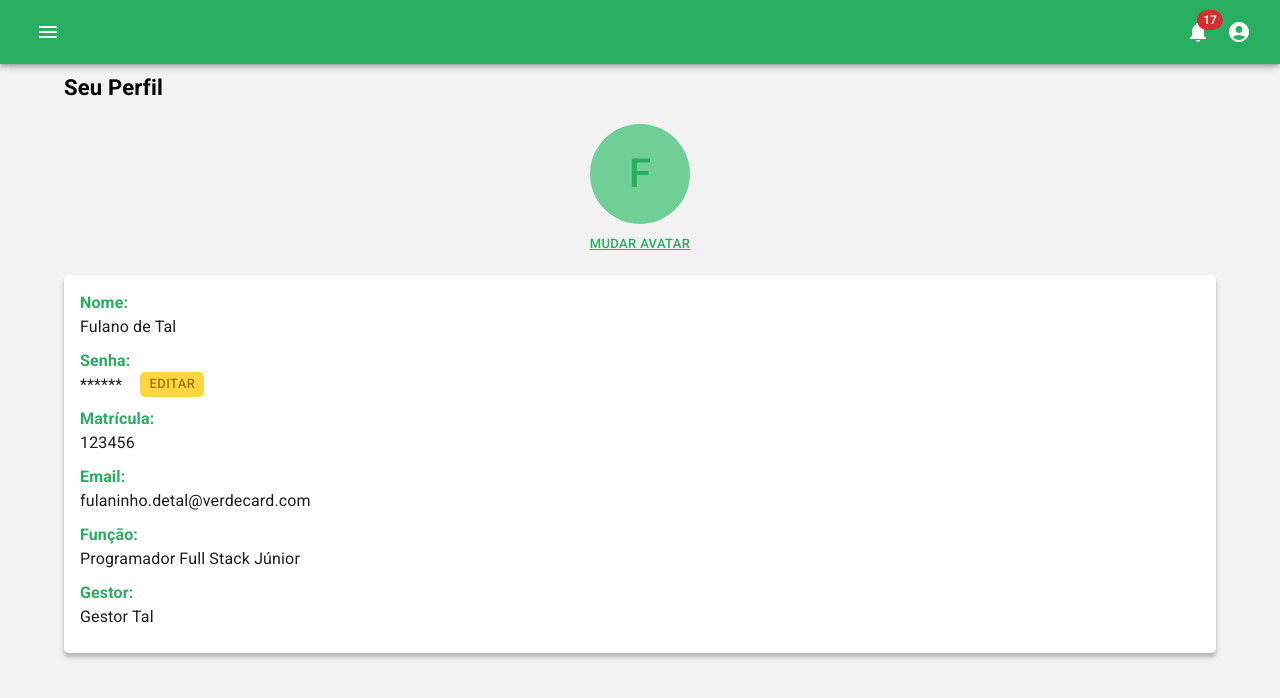
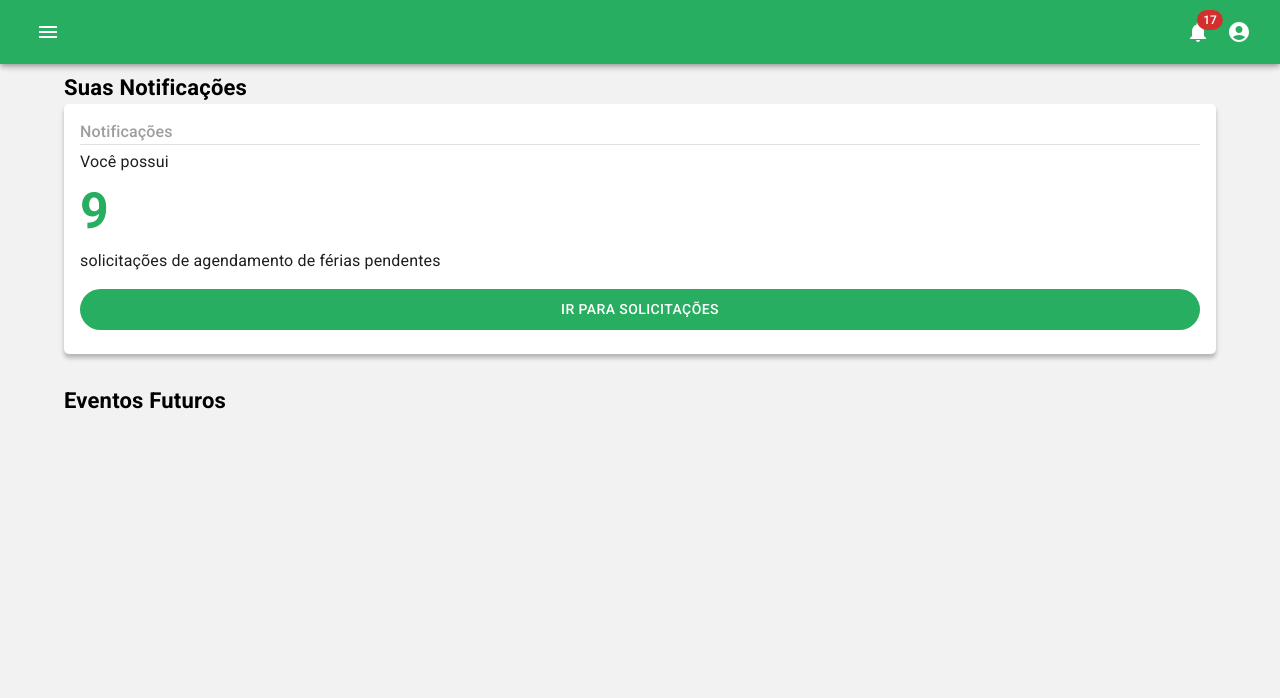
Before and after one commit to GuiSilveira/Frontend-QueroFerias, a React (Vite) app: page / in a window 1280 px wide. Shown: the top 698 px of the page. Built offline with nearby package versions, Linux system fonts and the light colour scheme.

Commit message:
Começando dashboard de gestor

```diff
--- a/src/App.tsx
+++ b/src/App.tsx
@@ -5,6 +5,7 @@ import { LocalizationProvider } from '@mui/x-date-pickers'
 import { AdapterDayjs } from '@mui/x-date-pickers/AdapterDayjs'
 import FuncionarioSolicitacoes from './pages/Funcionario/FuncionarioSolicitacoes'
 import Profile from './pages/Profile'
+import GestorDashboard from './pages/Gestor/GestorDashboard'
 
 function App() {
     return (
@@ -14,7 +15,8 @@ function App() {
         //     <FuncionarioSolicitarFerias />
         // </LocalizationProvider>
         // <FuncionarioSolicitacoes />
-        <Profile />
+        // <Profile />
+        <GestorDashboard />
     )
 }
 
--- a/src/components/DefaultButton/index.tsx
+++ b/src/components/DefaultButton/index.tsx
@@ -3,9 +3,10 @@ import { Button } from '@mui/material'
 
 type PropTypes = {
     content: string
+    small?: boolean
 }
 
-const DefaultButton = ({ content }: PropTypes) => {
+const DefaultButton = ({ content, small }: PropTypes) => {
     const theme = useTheme()
 
     return (
@@ -18,7 +19,7 @@ const DefaultButton = ({ content }: PropTypes) => {
                 backgroundColor: `${theme.palette.primary.main}`,
                 width: '100%',
                 marginTop: '1rem',
-                padding: '1rem 0 1rem 0',
+                padding: `${small ? '0.5rem' : '1rem 0 1rem 0'}`,
                 ':hover': {
                     backgroundColor: `${theme.palette.primary.dark}`,
                 },
--- a/src/pages/Gestor/GestorDashboard/index.tsx
+++ b/src/pages/Gestor/GestorDashboard/index.tsx
@@ -1,5 +1,48 @@
-const GestorDashboard = () => {
-    return <div></div>
-}
+import { Box, Container, Divider, Stack, Typography } from '@mui/material'
+import Header from '../../../components/Header'
+import DefaultTitle from '../../../components/DefaultTitle'
+import DefaultCard from '../../../components/DefaultCard'
+import DefaultButton from '../../../components/DefaultButton'
+
+const GestorDashboard = () => (
+    <>
+        <Header />
+        <Container
+            sx={{
+                marginTop: '71px',
+            }}
+        >
+            <Stack gap="30px">
+                <Box>
+                    <DefaultTitle>Suas Notificações</DefaultTitle>
+                    <DefaultCard>
+                        <Typography fontWeight="medium" color="grey.500">
+                            Notificações
+                        </Typography>
+                        <Divider />
+                        <Typography marginTop="5px">Você possui</Typography>
+                        <Typography
+                            color="primary.main"
+                            fontWeight="bold"
+                            fontSize="50px"
+                        >
+                            9
+                        </Typography>
+                        <Typography>
+                            solicitações de agendamento de férias pendentes
+                        </Typography>
+                        <DefaultButton
+                            small={true}
+                            content={'Ir para solicitações'}
+                        />
+                    </DefaultCard>
+                </Box>
+                <Box>
+                    <DefaultTitle>Eventos Futuros</DefaultTitle>
+                </Box>
+            </Stack>
+        </Container>
+    </>
+)
 
 export default GestorDashboard
```
